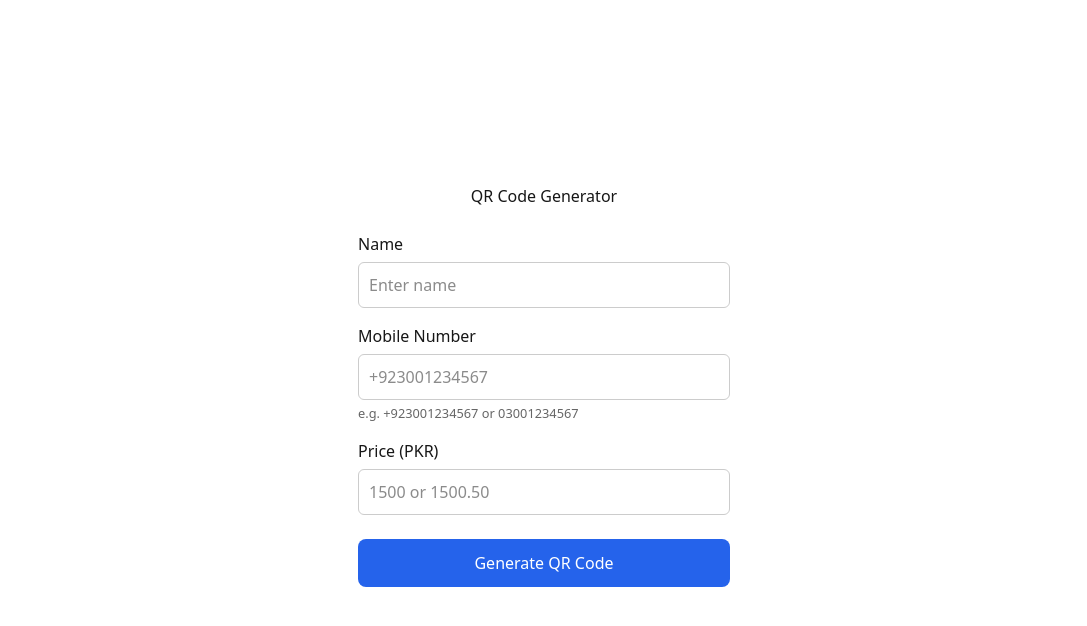
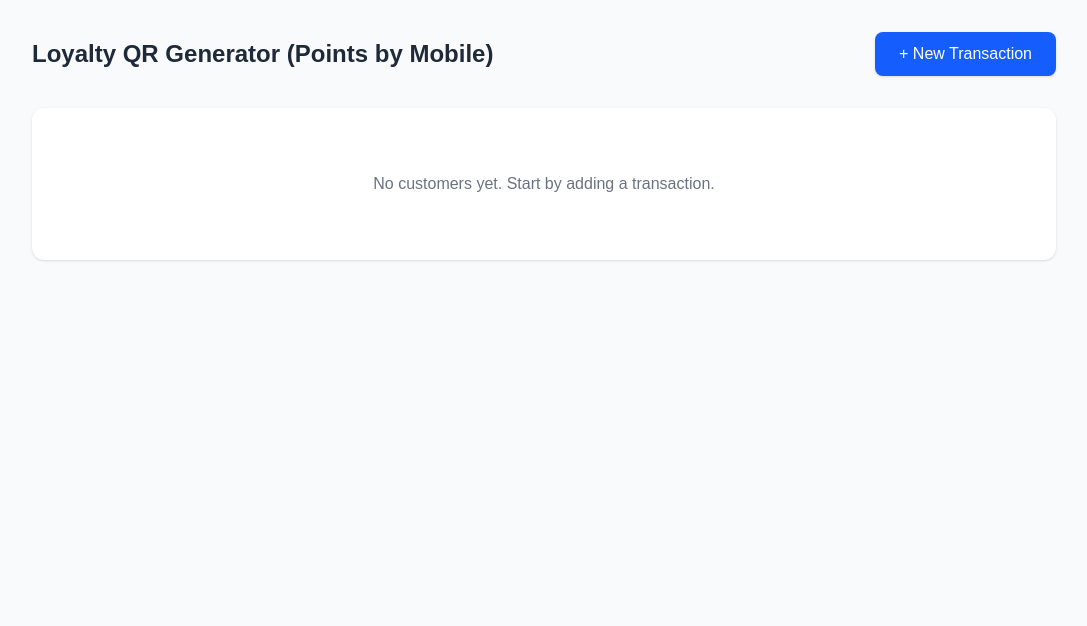
Before and after one commit to FaisalSagheer/qrcode, a Next.js app: page / in a window 1280 px wide. Shown: the top 626 px of the page, without its empty margins (96-1183 px from the left). Built offline with nearby package versions, Linux system fonts and the light colour scheme.

Commit message:
final version

```diff
--- a/app/page.js
+++ b/app/page.js
@@ -1,43 +1,96 @@
 'use client'
-import React, { useState } from 'react';
+import React, { useState, useEffect } from 'react';
 import QRCode from "react-qr-code";
 
 function Home() {
+  const [records, setRecords] = useState([]);           // array of customer records
+  const [selectedRecord, setSelectedRecord] = useState(null);
+
+  // Modal state - now used for QR popup
+  const [isQrModalOpen, setIsQrModalOpen] = useState(false);
+
+  // Form modal state (unchanged)
+  const [isFormModalOpen, setIsFormModalOpen] = useState(false);
+  const [modalMode, setModalMode] = useState('create');
   const [name, setName] = useState("");
   const [mobile, setMobile] = useState("");
   const [price, setPrice] = useState("");
+  const [editingId, setEditingId] = useState(null);
 
-  const [generated, setGenerated] = useState(false);
+  useEffect(() => {
+    const saved = sessionStorage.getItem('loyaltyRecords');
+    if (saved) setRecords(JSON.parse(saved));
+  }, []);
 
-  // ─── Input Handlers with Regex Filtering ────────────────────────────────
+  useEffect(() => {
+    if (records.length > 0) {
+      sessionStorage.setItem('loyaltyRecords', JSON.stringify(records));
+    }
+  }, [records]);
 
+  // ─── Form Modal Handlers ────────────────────────────────────────────────
+  const openCreateModal = () => {
+    resetForm();
+    setModalMode('create');
+    setIsFormModalOpen(true);
+  };
+
+  const openEditModal = (record) => {
+    setName(record.name);
+    setMobile(record.mobile);
+    setPrice("");
+    setEditingId(record.id);
+    setModalMode('edit');
+    setIsFormModalOpen(true);
+  };
+
+  const resetForm = () => {
+    setName("");
+    setMobile("");
+    setPrice("");
+    setEditingId(null);
+  };
+
+  const closeFormModal = () => {
+    setIsFormModalOpen(false);
+    resetForm();
+  };
+
+  // ─── QR Modal Handlers ──────────────────────────────────────────────────
+  const openQrModal = (record) => {
+    setSelectedRecord(record);
+    setIsQrModalOpen(true);
+  };
+
+  const closeQrModal = () => {
+    setIsQrModalOpen(false);
+    setSelectedRecord(null);
+  };
+
+  // ─── Other Handlers (unchanged) ─────────────────────────────────────────
   const handleNameChange = (e) => {
-    // Allow letters, spaces, hyphens, apostrophes (common in names)
-    const value = e.target.value;
-    if (/^[\p{L}\s'-]*$/u.test(value) || value === "") {
-      setName(value);
-    }
+    const val = e.target.value;
+    if (/^[\p{L}\s'-]*$/u.test(val) || val === "") setName(val);
   };
 
   const handleMobileChange = (e) => {
-    const value = e.target.value;
-    // Allow: +, digits only — typical Pakistani mobile patterns
-    if (/^[+]?[0-9]*$/.test(value)) {
-      setMobile(value);
-    }
+    const val = e.target.value;
+    if (/^[+]?[0-9]*$/.test(val)) setMobile(val);
   };
 
   const handlePriceChange = (e) => {
-    const value = e.target.value;
-    // Allow digits and at most one decimal point
-    if (/^\d*\.?\d*$/.test(value)) {
-      setPrice(value);
-    }
+    const val = e.target.value;
+    if (/^\d*\.?\d{0,2}$/.test(val)) setPrice(val);
   };
 
-  const qrValue = `Name: ${name.trim()}\nMobile: ${mobile.trim()}\nPrice: ${price.trim()} PKR`;
+  const calculatePoints = (priceStr) => {
+    const num = Number(priceStr);
+    return isNaN(num) || num <= 0 ? 0 : Math.floor(num / 10);
+  };
 
-  const handleGenerate = () => {
+  const handleSubmit = (e) => {
+    e.preventDefault();
+
     const trimmedName   = name.trim();
     const trimmedMobile = mobile.trim();
     const trimmedPrice  = price.trim();
@@ -47,180 +100,286 @@ function Home() {
       return;
     }
 
-    // Optional: extra mobile validation (Pakistan common formats)
     if (!/^((\+92|0092|92|0)[0-9]{10})$/.test(trimmedMobile)) {
-      alert("Please enter a valid Pakistani mobile number (e.g. +923001234567 or 03001234567)");
+      alert("Invalid Pakistani mobile number (e.g. +923001234567)");
       return;
     }
 
-    // Optional: price should be > 0
-    if (Number(trimmedPrice) <= 0) {
-      alert("Price should be greater than 0");
+    const priceNum = Number(trimmedPrice);
+    if (priceNum <= 0) {
+      alert("Price must be greater than 0");
       return;
     }
 
-    setGenerated(true);
+    const newPoints = calculatePoints(trimmedPrice);
+    const now = new Date().toLocaleString('en-PK');
+
+    const existing = records.find(r => r.mobile === trimmedMobile);
+
+    if (existing) {
+      const updatedRecords = records.map(r => {
+        if (r.mobile === trimmedMobile) {
+          return {
+            ...r,
+            totalPoints: r.totalPoints + newPoints,
+            lastTransaction: {
+              price: trimmedPrice,
+              pointsAdded: newPoints,
+              date: now
+            },
+            name: r.name || trimmedName,
+          };
+        }
+        return r;
+      });
+
+      setRecords(updatedRecords);
+      alert(`Added ${newPoints} points! New total: ${existing.totalPoints + newPoints}`);
+    } else {
+      const newRecord = {
+        id: Date.now().toString(),
+        name: trimmedName,
+        mobile: trimmedMobile,
+        totalPoints: newPoints,
+        lastTransaction: {
+          price: trimmedPrice,
+          pointsAdded: newPoints,
+          date: now
+        },
+        createdAt: now,
+      };
+      setRecords(prev => [newRecord, ...prev]);
+      alert(`New customer! ${newPoints} points added.`);
+    }
+
+    closeFormModal();
   };
 
-  const handleBack = () => {
-    setGenerated(false);
+  const handleDelete = (id) => {
+    if (!confirm("Delete this customer record?")) return;
+    setRecords(prev => prev.filter(r => r.id !== id));
+    if (selectedRecord?.id === id) closeQrModal();
   };
 
-  // ─── INPUT SCREEN ───────────────────────────────────────────────────────
-  if (!generated) {
+  const qrValue = selectedRecord
+    ? `Name: ${selectedRecord.name}\nMobile: ${selectedRecord.mobile}\nTotal Points: ${selectedRecord.totalPoints}\nLast purchase: ${selectedRecord.lastTransaction?.price || '—'} PKR (+${selectedRecord.lastTransaction?.pointsAdded || 0} pts)`
+    : "";
+
   return (
-      <div
-        style={{
-          padding: 24,
-          margin: "0 auto",
-          maxWidth: 420,
-          fontFamily: "system-ui, sans-serif",
-        }}
-        className="mt-40!"
+    <div className="min-h-screen bg-gray-50 py-8 px-4 sm:px-6 lg:px-8">
+      <div className="max-w-5xl mx-auto">
+        <div className="flex flex-col sm:flex-row justify-between items-center mb-8">
+          <h1 className="text-2xl font-bold text-gray-800 mb-4 sm:mb-0">
+            Loyalty QR Generator (Points by Mobile)
+          </h1>
+          <button
+            onClick={openCreateModal}
+            className="bg-blue-600 hover:bg-blue-700 text-white font-medium py-2.5 px-6 rounded-lg shadow transition"
           >
-        <h2 style={{ textAlign: "center", marginBottom: 24 }}>
-          QR Code Generator
+            + New Transaction
+          </button>
+        </div>
+
+        {records.length > 0 ? (
+          <div className="bg-white shadow rounded-xl overflow-hidden mb-8">
+            <div className="p-5 border-b border-gray-200">
+              <h2 className="text-lg font-semibold text-gray-800">
+                Customers & Points ({records.length})
+              </h2>
+            </div>
+
+            <div className="overflow-x-auto">
+              <table className="min-w-full divide-y divide-gray-200">
+                <thead className="bg-gray-50">
+                  <tr>
+                    <th className="px-6 py-3 text-left text-xs font-medium text-gray-500 uppercase">Name</th>
+                    <th className="px-6 py-3 text-left text-xs font-medium text-gray-500 uppercase">Mobile</th>
+                    <th className="px-6 py-3 text-left text-xs font-medium text-gray-500 uppercase">Total Points</th>
+                    <th className="px-6 py-3 text-left text-xs font-medium text-gray-500 uppercase">Last Transaction</th>
+                    <th className="px-6 py-3 text-center text-xs font-medium text-gray-500 uppercase">Actions</th>
+                  </tr>
+                </thead>
+                <tbody className="divide-y divide-gray-200">
+                  {records.map((rec) => (
+                    <tr key={rec.id}>
+                      <td className="px-6 py-4 whitespace-nowrap text-sm font-medium text-gray-900">{rec.name}</td>
+                      <td className="px-6 py-4 whitespace-nowrap text-sm text-gray-600">{rec.mobile}</td>
+                      <td className="px-6 py-4 whitespace-nowrap text-sm font-bold text-green-700">{rec.totalPoints}</td>
+                      <td className="px-6 py-4 text-sm text-gray-600">
+                        {rec.lastTransaction ? (
+                          <>
+                            {rec.lastTransaction.price} PKR (+{rec.lastTransaction.pointsAdded} pts)<br />
+                            <span className="text-xs text-gray-500">{rec.lastTransaction.date}</span>
+                          </>
+                        ) : '—'}
+                      </td>
+                      <td className="px-6 py-4 whitespace-nowrap text-center text-sm font-medium">
+                        <button
+                          className="text-green-600 hover:text-green-800 mr-4"
+                          onClick={() => openQrModal(rec)}
+                        >
+                          Generate QR Code
+                        </button>
+                        <button
+                          onClick={(e) => { e.stopPropagation(); openEditModal(rec); }}
+                          className="text-blue-600 hover:text-blue-800 mr-4"
+                        >
+                          Add Transaction
+                        </button>
+                        <button
+                          onClick={(e) => { e.stopPropagation(); handleDelete(rec.id); }}
+                          className="text-red-600 hover:text-red-800"
+                        >
+                          Delete
+                        </button>
+                      </td>
+                    </tr>
+                  ))}
+                </tbody>
+              </table>
+            </div>
+          </div>
+        ) : (
+          <div className="text-center py-16 text-gray-500 bg-white rounded-xl shadow">
+            No customers yet. Start by adding a transaction.
+          </div>
+        )}
+
+        {/* ─── QR CODE POP-UP MODAL ─────────────────────────────────────────── */}
+        {isQrModalOpen && selectedRecord && (
+          <div className="fixed inset-0 z-50 flex items-center justify-center bg-black/65">
+            <div className="bg-white rounded-xl shadow-2xl w-full max-w-md mx-4 p-6 relative">
+              <button
+                onClick={closeQrModal}
+                className="absolute top-4 right-4 text-gray-500 hover:text-gray-700"
+              >
+                <svg className="w-6 h-6" fill="none" stroke="currentColor" viewBox="0 0 24 24">
+                  <path strokeLinecap="round" strokeLinejoin="round" strokeWidth={2} d="M6 18L18 6M6 6l12 12" />
+                </svg>
+              </button>
+
+              <h3 className="text-xl font-bold text-gray-800 mb-5 text-center">
+                {selectedRecord.name}
+              </h3>
+
+              <div className="flex justify-center mb-6">
+                <div className="bg-white p-4 rounded-xl shadow-md">
+                  <QRCode
+                    value={qrValue}
+                    size={220}
+                    level="Q"
+                  />
+                </div>
+              </div>
+
+              <div className="space-y-3 text-center text-black">
+                <div className=''>
+                  <span className="text-sm text-gray-600">Mobile:</span><br/>
+                  <strong>{selectedRecord.mobile}</strong>
+                </div>
+                <div>
+                  <span className="text-sm text-gray-600">Total Points:</span><br/>
+                  <strong className="text-xl text-green-700">{selectedRecord.totalPoints}</strong>
+                </div>
+                {selectedRecord.lastTransaction && (
+                  <div className="text-sm text-gray-600 mt-4">
+                    Last purchase: {selectedRecord.lastTransaction.price} PKR
+                    <br/>
+                    (+{selectedRecord.lastTransaction.pointsAdded} points)
+                    <br/>
+                    <span className="text-xs">{selectedRecord.lastTransaction.date}</span>
+                  </div>
+                )}
+              </div>
+
+              <div className="mt-8 text-center">
+                <button
+                  onClick={closeQrModal}
+                  className="text-gray-600 hover:text-gray-800 underline text-sm"
+                >
+                  Close
+                </button>
+              </div>
+            </div>
+          </div>
+        )}
+
+        {/* ─── FORM MODAL (unchanged) ───────────────────────────────────────── */}
+        {isFormModalOpen && (
+          <div className="fixed inset-0 z-50 flex items-center justify-center bg-black/65 bg-opacity-40">
+            <div className="bg-white rounded-xl shadow-2xl w-full max-w-lg mx-4 p-6 relative">
+              <button
+                onClick={closeFormModal}
+                className="absolute top-4 right-4 text-gray-400 hover:text-gray-600"
+              >
+                <svg className="w-6 h-6" fill="none" stroke="currentColor" viewBox="0 0 24 24">
+                  <path strokeLinecap="round" strokeLinejoin="round" strokeWidth={2} d="M6 18L18 6M6 6l12 12" />
+                </svg>
+              </button>
+
+              <h2 className="text-xl font-bold text-gray-800 mb-6">
+                {modalMode === 'edit' ? 'Add New Transaction' : 'New Customer Transaction'}
               </h2>
 
-        <div style={{ marginBottom: 16 }}>
-          <label style={{ display: "block", marginBottom: 6, fontWeight: 500 }}>
-            Name
-          </label>
+              <form onSubmit={handleSubmit} className="space-y-5 text-black">
+                <div>
+                  <label className="block text-sm font-medium text-gray-700 mb-1">Name</label>
                   <input
                     type="text"
-            placeholder="Enter name"
                     value={name}
                     onChange={handleNameChange}
-            style={{
-              width: "100%",
-              padding: 10,
-              border: "1px solid #ccc",
-              borderRadius: 6,
-            }}
+                    placeholder="Customer name"
+                    className="w-full px-4 py-2 placeholder:text-gray-300 border border-gray-300 rounded-lg focus:ring-2 focus:ring-blue-500 focus:border-blue-500"
+                    required
                   />
                 </div>
 
-        <div style={{ marginBottom: 16 }}>
-          <label style={{ display: "block", marginBottom: 6, fontWeight: 500 }}>
-            Mobile Number
-          </label>
+                <div>
+                  <label className="block text-sm font-medium text-gray-700 mb-1">Mobile Number</label>
                   <input
-            type="tel"           // better mobile keyboard on phones
-            placeholder="+923001234567"
-            maxLength={13}       // +92 + 10 digits = 13
+                    type="tel"
                     value={mobile}
                     onChange={handleMobileChange}
-            style={{
-              width: "100%",
-              padding: 10,
-              border: "1px solid #ccc",
-              borderRadius: 6,
-            }}
-          />
-          <small style={{ color: "#666", display: "block", marginTop: 4 }}>
-            e.g. +923001234567 or 03001234567
-          </small>
-        </div>
-
-        <div style={{ marginBottom: 24 }}>
-          <label style={{ display: "block", marginBottom: 6, fontWeight: 500 }}>
-            Price (PKR)
-          </label>
-          <input
-            type="text"          // using text + regex → better control than type="number"
-            placeholder="1500 or 1500.50"
-            value={price}
-            onChange={handlePriceChange}
-            maxLength={4}
-            style={{
-              width: "100%",
-              padding: 10,
-              border: "1px solid #ccc",
-              borderRadius: 6,
-            }}
+                    maxLength={13}
+                    placeholder="+923xxxxxxxxx"
+                    className="w-full px-4 py-2 placeholder:text-gray-300 border border-gray-300 rounded-lg focus:ring-2 focus:ring-blue-500 focus:border-blue-500"
+                    required
                   />
                 </div>
 
+                <div>
+                  <label className="block text-sm font-medium text-gray-700 mb-1">Purchase Amount (PKR)</label>
+                  <input
+                    type="text"
+                    value={price}
+                    onChange={handlePriceChange}
+                    placeholder="1500 or 1500.50"
+                    className="w-full px-4 py-2 placeholder:text-gray-300 border border-gray-300 rounded-lg focus:ring-2 focus:ring-blue-500 focus:border-blue-500"
+                    required
+                  />
+                  <p className="mt-1 text-xs text-gray-500">10 PKR = 1 point</p>
+                </div>
+
+                <div className="flex justify-end gap-3 pt-4">
                   <button
-          onClick={handleGenerate}
-          style={{
-            width: "100%",
-            padding: "12px",
-            backgroundColor: "#2563eb",
-            color: "white",
-            border: "none",
-            borderRadius: 8,
-            fontSize: 16,
-            fontWeight: 500,
-            cursor: "pointer",
-          }}
+                    type="button"
+                    onClick={closeFormModal}
+                    className="px-5 py-2.5 border border-gray-300 text-gray-700 rounded-lg hover:bg-gray-100 transition"
                   >
-          Generate QR Code
+                    Cancel
+                  </button>
+                  <button
+                    type="submit"
+                    className="px-6 py-2.5 bg-blue-600 text-white rounded-lg hover:bg-blue-700 transition"
+                  >
+                    {modalMode === 'edit' ? 'Add Points' : 'Save & Generate QR'}
                   </button>
                 </div>
-    );
-  }
-
-  // ─── QR SCREEN ──────────────────────────────────────────────────────────
-  return (
-    <div
-      style={{
-        padding: 24,
-        maxWidth: 420,
-        margin: "0 auto",
-        fontFamily: "system-ui, sans-serif",
-        textAlign: "center",
-      }}
-    >
-      <div
-        style={{
-          height: "auto",
-          margin: "0 auto",
-          maxWidth: 260,
-          width: "100%",
-          background: "#fff",
-          padding: 20,
-          borderRadius: 16,
-          boxShadow: "0 6px 20px rgba(0,0,0,0.12)",
-        }}
-        className="mt-30!"
-      >
-        <QRCode
-          size={256}
-          style={{
-            height: "auto",
-            maxWidth: "100%",
-            width: "100%",
-          }}
-          value={qrValue}
-          level="Q"
-        />
+              </form>
             </div>
-
-      <p
-        style={{
-          color: "#444",          // changed from white → better visibility
-          fontSize: 15,
-          margin: "20px 0",
-        }}
-      >
-        Scan to view details
-      </p>
-
-      <button
-        onClick={handleBack}
-        style={{
-          background: "transparent",
-          border: "none",
-          color: "#2563eb",
-          fontSize: 15,
-          textDecoration: "underline",
-          cursor: "pointer",
-          padding: 0,
-        }}
-      >
-        ← Back to edit
-      </button>
+          </div>
+        )}
+      </div>
     </div>
   );
 }
```
Also changed, not shown: app/not-found.js (line endings or trailing spaces). Lines whose indentation alone changed are shown as unchanged.
